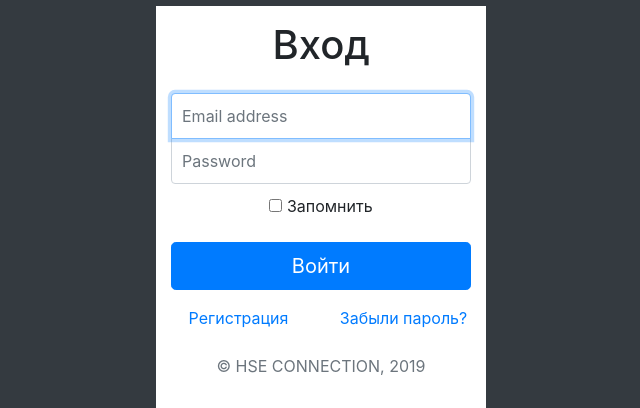
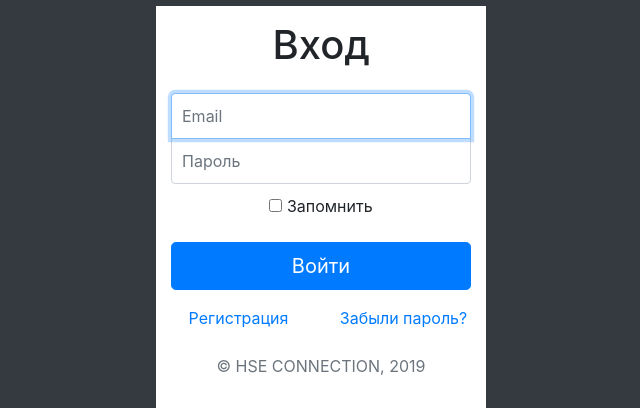
Before and after one commit to iishafiev/HSE-Connection, a Django app: template hse_connection/login/templates/login/signin.html in a window 1280 px wide. Shown: the part 193-601 px from the top of the page, without its empty margins (319-959 px from the left). Run offline with Django 3.2, Linux system fonts and the light colour scheme; the template is opened without the code that fills it, so the values that code supplies are empty; parts of the project's set-up code (start-up, migrations or seed data) failed here and were passed over; some libraries are stand-ins or nearby versions.

Commit message:
Password -> Пароль

```diff
--- a/hse_connection/login/templates/login/signin.html
+++ b/hse_connection/login/templates/login/signin.html
@@ -15,9 +15,9 @@
     <form class="form-signin bg-white">
       <h1 class="mb-4">Вход</h1>
       <label for="inputEmail" class="sr-only">Email address</label>
-      <input type="email" id="inputEmail" class="form-control" placeholder="Email address" required autofocus>
+      <input type="email" id="inputEmail" class="form-control" placeholder="Email" required autofocus>
       <label for="inputPassword" class="sr-only">Password</label>
-      <input type="password" id="inputPassword" class="form-control" placeholder="Password" required>
+      <input type="password" id="inputPassword" class="form-control" placeholder="Пароль" required>
       <div class="checkbox mb-3">
         <label>
           <input type="checkbox" value="remember-me"> Запомнить
```
